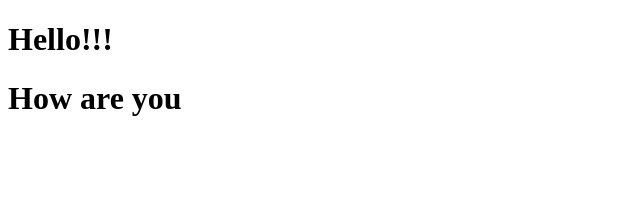
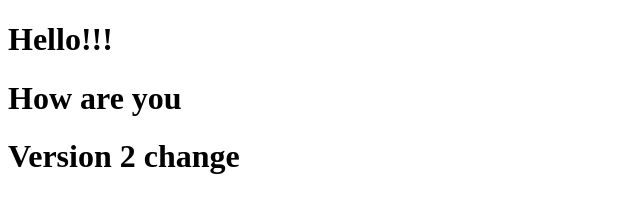
Before and after one commit to Inbasree05/devops, a plain HTML site: page index.html in a window 1280 px wide. Shown: the whole page, without its empty margins (0-640 px from the left). Drawn offline with Linux system fonts and the light colour scheme.

Commit message:
Added version 2 heading

```diff
--- a/index.html
+++ b/index.html
@@ -8,5 +8,7 @@
 <body>
     <h1>Hello!!!</h1>
     <h1>How are you</h1>
+    <h1>Version 2 change</h1>
+
 </body>
 </html>
```
